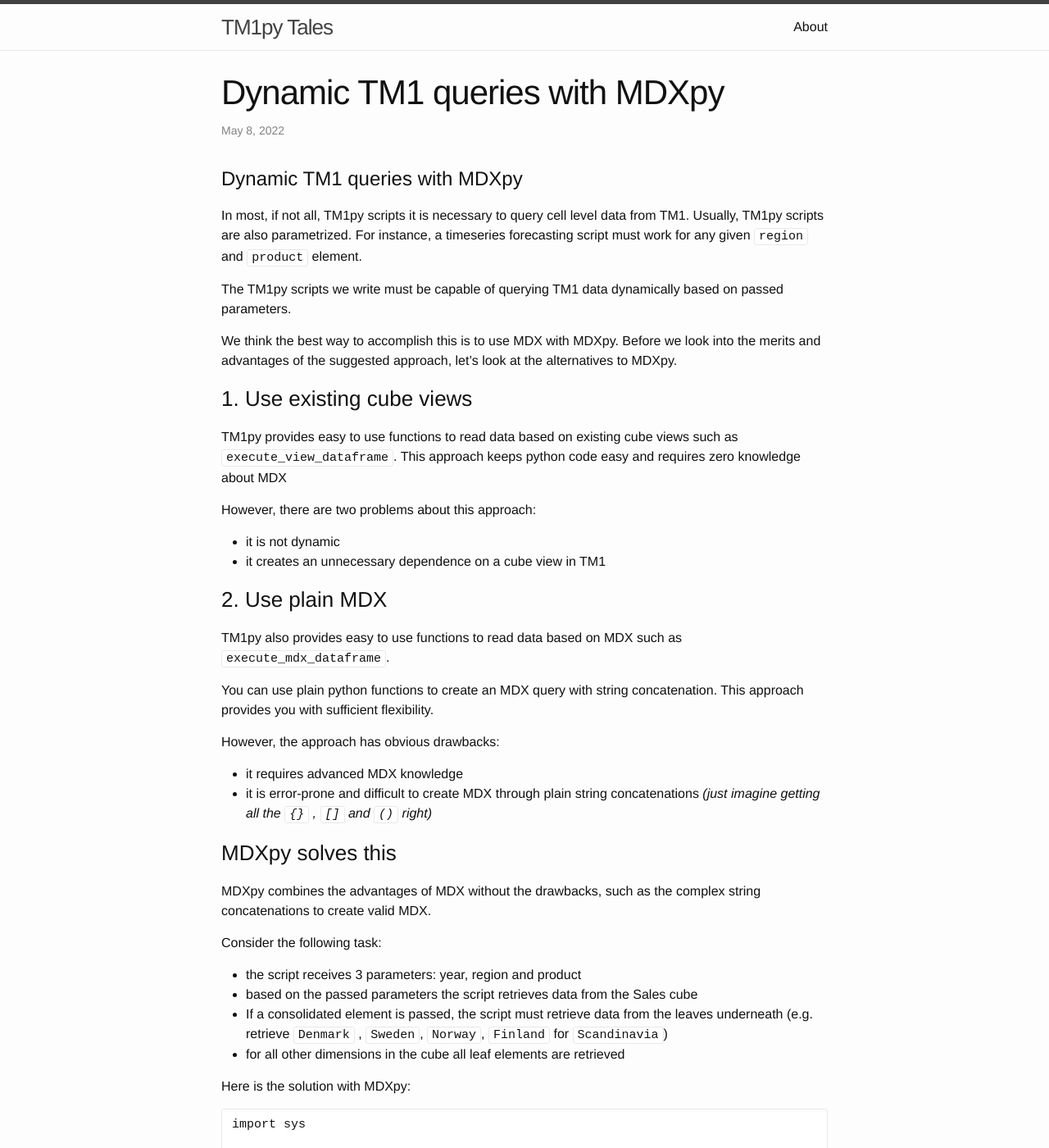
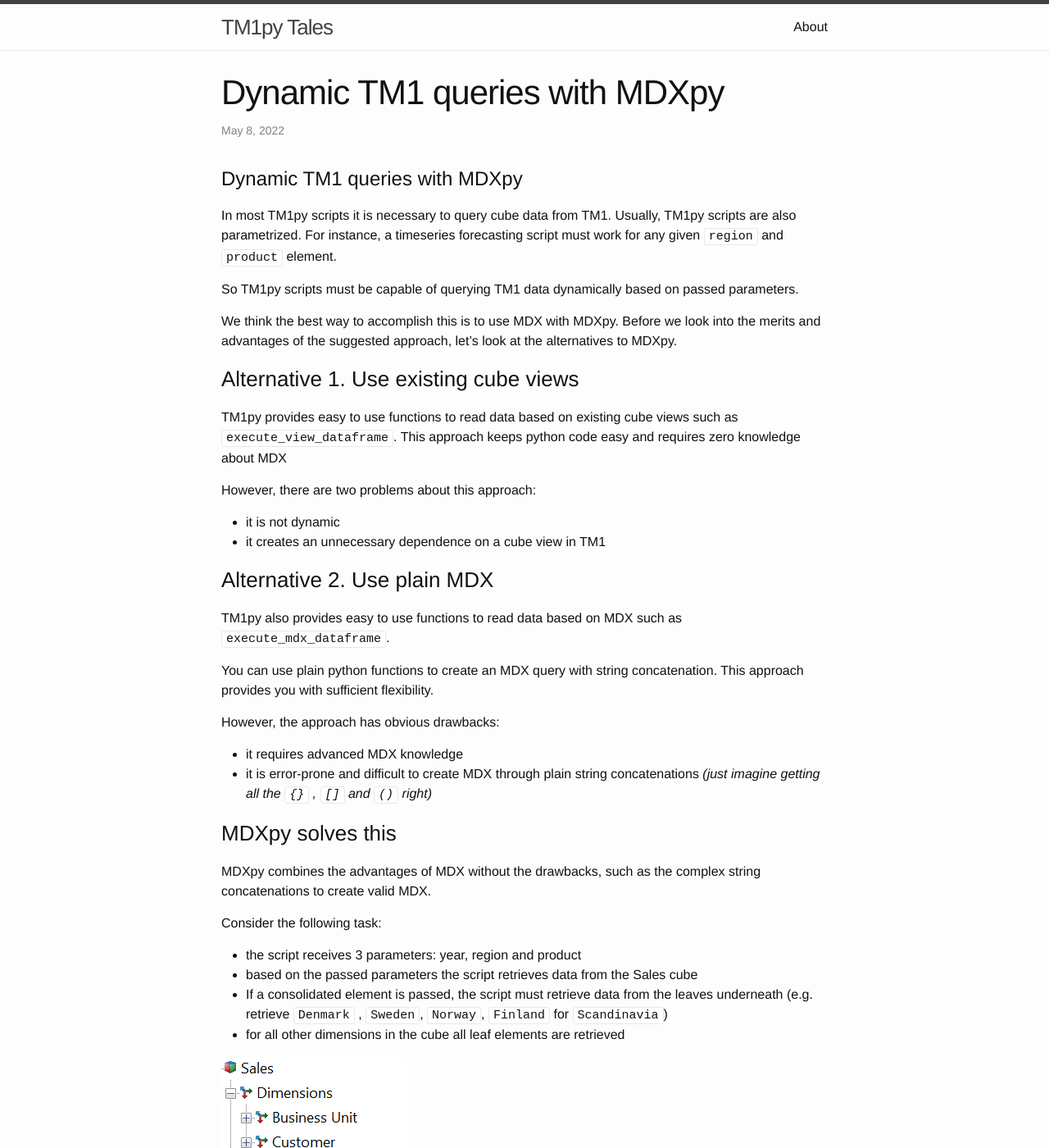
Before and after one commit to cubewise-code/tm1py-tales, a Jekyll site: the page built from _posts/2022-05-08-dynamic-tm1-queries-with-mdxpy.md, in a window 1280 px wide and 1400 px high. Shown: the whole window at 82% size. Built offline with Jekyll 4.4.1, drawn with Linux system fonts in a browser that asks for light colours; some of the changed text lies outside the part shown.

Commit message:
Add screenshot to 2022-05-08 tale

````diff
--- a/_posts/2022-05-08-dynamic-tm1-queries-with-mdxpy.md
+++ b/_posts/2022-05-08-dynamic-tm1-queries-with-mdxpy.md
@@ -7,15 +7,15 @@
 
 # Dynamic TM1 queries with MDXpy
 
-In most, if not all, TM1py scripts it is necessary to query cell level data from TM1. Usually, TM1py scripts are also
+In most TM1py scripts it is necessary to query cube data from TM1. Usually, TM1py scripts are also
 parametrized. For instance, a timeseries forecasting script must work for any given `region` and `product` element.
 
-The TM1py scripts we write must be capable of querying TM1 data dynamically based on passed parameters.
+So TM1py scripts must be capable of querying TM1 data dynamically based on passed parameters.
 
 We think the best way to accomplish this is to use MDX with MDXpy. Before we look into the merits and advantages of the
 suggested approach, let's look at the alternatives to MDXpy.
 
-### 1. Use existing cube views
+### Alternative 1. Use existing cube views
 
 TM1py provides easy to use functions to read data based on existing cube views such as `execute_view_dataframe`.
 This approach keeps python code easy and requires zero knowledge about MDX
@@ -25,7 +25,7 @@
 - it is not dynamic
 - it creates an unnecessary dependence on a cube view in TM1
 
-###  2. Use plain MDX
+###  Alternative 2. Use plain MDX
 
 TM1py also provides easy to use functions to read data based on MDX such as `execute_mdx_dataframe`.
 
@@ -50,6 +50,10 @@
   , `Sweden`, `Norway`, `Finland` for `Scandinavia`)
 - for all other dimensions in the cube all leaf elements are retrieved
 
+![The Sales Cube](https://github.com/cubewise-code/tm1py-tales/blob/master/_images/2022-05-08-sales-cube.png?raw=true)
+
+
+
 Here is the solution with MDXpy:
 
 ``` python
@@ -78,6 +88,7 @@
             hierarchy=dimension_name))
 
     df = tm1.cells.execute_mdx_dataframe(mdx=query.to_mdx())
+
 ```
 
 _____
````
Also changed, not shown: other parts of _posts/2022-05-08-dynamic-tm1-queries-with-mdxpy.md (+13 -7 lines), _images/2022-05-08-sales-cube.png (added).
